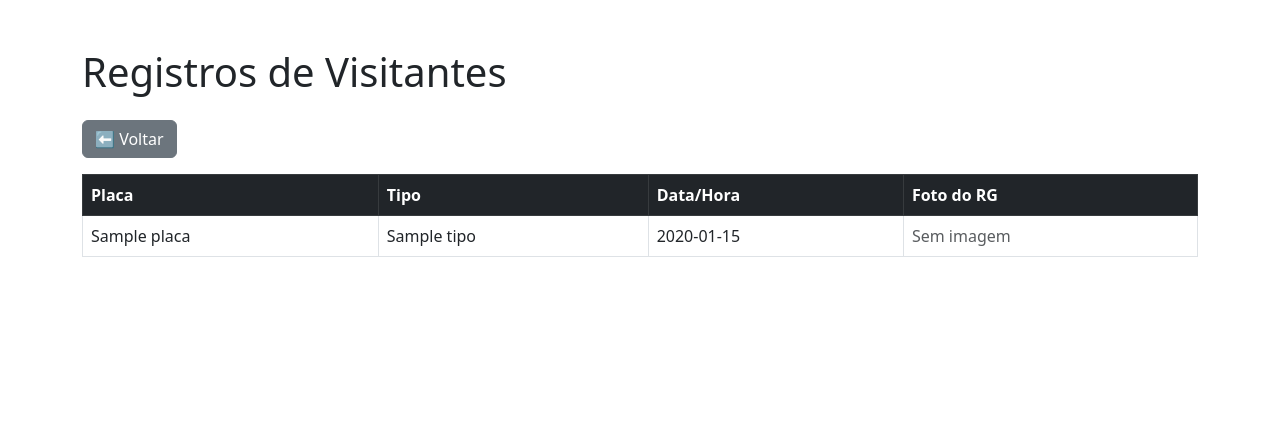
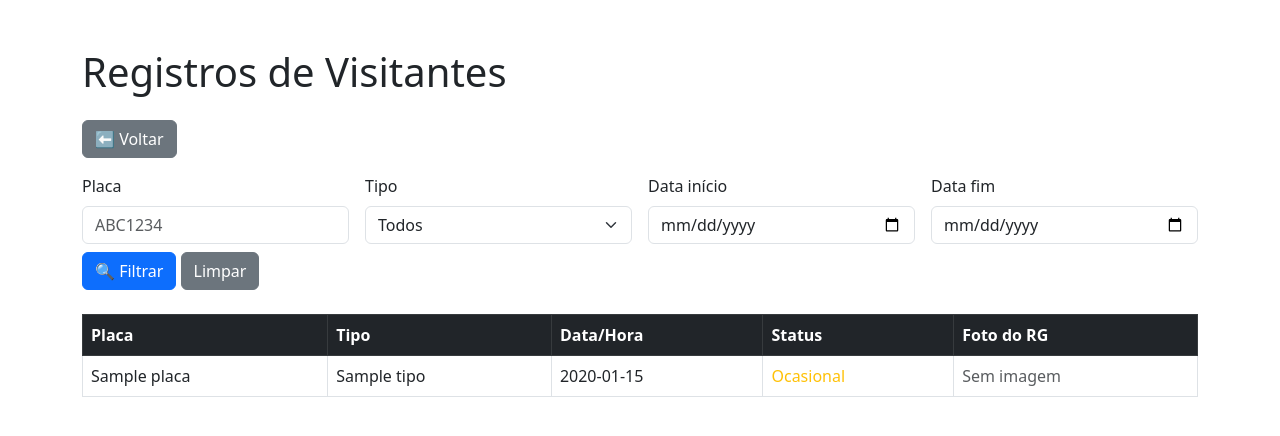
Before and after one commit to Eduardohmn/controle-acesso-condominio, a Flask app: template templates/registros.html in a window 1280 px wide. Shown: the top 436 px of the page. Run offline with Flask 3, Linux system fonts and the light colour scheme; the template is opened without the code that fills it: most values are stand-ins (such as "Sample title", 1, 10 or a date in 2020).

Commit message:
Atualizações: visitantes frequentes, filtros e registros

```diff
--- a/app.py
+++ b/app.py
@@ -1,6 +1,7 @@
 from flask import Flask, render_template, request, redirect, url_for, flash
 from recognizer.detector import capturar_imagem, detectar_placa
 from models.database import Session, Registro, Morador
+from models.database import VisitanteFrequente
 import datetime
 
 app = Flask(__name__)
@@ -50,12 +51,86 @@ def cadastrar_morador():
         return redirect(url_for('cadastrar_morador'))
 
     return render_template('cadastro.html')
-@app.route('/registros')
+from models.database import VisitanteFrequente
+
+@app.route('/registros', methods=['GET'])
 def listar_registros():
     session = Session()
-    registros = session.query(Registro).filter(Registro.morador_id == None).order_by(Registro.data_hora.desc()).all()
+    visitantes_frequentes = session.query(VisitanteFrequente).all()
+    frequentes_dict = {v.placa: v.descricao for v in visitantes_frequentes}
+
+    # Filtros (placa, tipo, datas)
+    placa = request.args.get('placa', '').upper()
+    tipo = request.args.get('tipo', '')
+    data_inicio = request.args.get('data_inicio', '')
+    data_fim = request.args.get('data_fim', '')
+
+    query = session.query(Registro).filter(Registro.morador_id == None)
+
+    if placa:
+        query = query.filter(Registro.placa.like(f'%{placa}%'))
+
+    if tipo in ['entrada', 'saida']:
+        query = query.filter(Registro.tipo == tipo)
+
+    if data_inicio:
+        query = query.filter(Registro.data_hora >= datetime.strptime(data_inicio, '%Y-%m-%d'))
+
+    if data_fim:
+        query = query.filter(Registro.data_hora <= datetime.strptime(data_fim, '%Y-%m-%d'))
+
+    registros = query.order_by(Registro.data_hora.desc()).all()
     session.close()
-    return render_template('registros.html', registros=registros)
+
+    return render_template('registros.html', registros=registros, frequentes=frequentes_dict)
+
+
+@app.route('/visitantes_frequentes', methods=['GET', 'POST'])
+def visitantes_frequentes():
+    session = Session()
+
+    if request.method == 'POST':
+        placa = request.form['placa'].upper().replace(" ", "").replace("-", "")
+        descricao = request.form['descricao']
+
+        if not session.query(VisitanteFrequente).filter_by(placa=placa).first():
+            novo = VisitanteFrequente(placa=placa, descricao=descricao)
+            session.add(novo)
+            session.commit()
+
+    lista = session.query(VisitanteFrequente).all()
+    session.close()
+
+    return render_template('visitantes_frequentes.html', lista=lista)
+
+@app.route('/remover_visitante_frequente/<int:id>', methods=['POST'])
+def remover_visitante_frequente(id):
+    session = Session()
+    visitante = session.query(VisitanteFrequente).get(id)
+    if visitante:
+        session.delete(visitante)
+        session.commit()
+    session.close()
+    return redirect(url_for('visitantes_frequentes'))
+
+
+
+@app.route('/apagar_ocasionais')
+def apagar_ocasionais():
+    session = Session()
+
+    # Lista de placas frequentes
+    placas_frequentes = [v.placa for v in session.query(VisitanteFrequente).all()]
+
+    # Deleta todos que não estão na lista de frequentes
+    session.query(Registro).filter(Registro.morador_id == None).filter(~Registro.placa.in_(placas_frequentes)).delete(synchronize_session=False)
+
+    session.commit()
+    session.close()
+
+    flash("Visitantes ocasionais apagados com sucesso!", "success")
+    return redirect(url_for('listar_registros'))
+
 
 if __name__ == '__main__':
     app.run(debug=True)
--- a/templates/index.html
+++ b/templates/index.html
@@ -15,6 +15,8 @@
 
         <!-- Novo botão para registros -->
     <a href="/registros" class="btn btn-outline-secondary">📄 Ver Registros de Visitantes</a>
+    <a href="/visitantes_frequentes" class="btn btn-outline-warning">Cadastrar Prestador de Serviço</a>
+
 
     {% if placas %}
         <h3 class="mt-5">Placas Detectadas:</h3>
--- a/templates/registros.html
+++ b/templates/registros.html
@@ -10,12 +10,42 @@
 
     <a href="/" class="btn btn-secondary mb-3">⬅ Voltar</a>
 
+    <!-- Formulário de Filtro -->
+    <form method="get" class="row g-3 mb-4">
+        <div class="col-md-3">
+            <label class="form-label">Placa</label>
+            <input type="text" name="placa" value="{{ request.args.get('placa', '') }}" class="form-control" placeholder="ABC1234">
+        </div>
+        <div class="col-md-3">
+            <label class="form-label">Tipo</label>
+            <select name="tipo" class="form-select">
+                <option value="">Todos</option>
+                <option value="entrada" {% if request.args.get('tipo') == 'entrada' %}selected{% endif %}>Entrada</option>
+                <option value="saida" {% if request.args.get('tipo') == 'saida' %}selected{% endif %}>Saída</option>
+            </select>
+        </div>
+        <div class="col-md-3">
+            <label class="form-label">Data início</label>
+            <input type="date" name="data_inicio" value="{{ request.args.get('data_inicio', '') }}" class="form-control">
+        </div>
+        <div class="col-md-3">
+            <label class="form-label">Data fim</label>
+            <input type="date" name="data_fim" value="{{ request.args.get('data_fim', '') }}" class="form-control">
+        </div>
+        <div class="col-12 mt-2">
+            <button type="submit" class="btn btn-primary">🔍 Filtrar</button>
+            <a href="/registros" class="btn btn-secondary">Limpar</a>
+        </div>
+    </form>
+
+    <!-- Tabela de Registros -->
     <table class="table table-bordered">
         <thead class="table-dark">
             <tr>
                 <th>Placa</th>
                 <th>Tipo</th>
                 <th>Data/Hora</th>
+                <th>Status</th>
                 <th>Foto do RG</th>
             </tr>
         </thead>
@@ -26,6 +56,13 @@
                 <td>{{ reg.tipo }}</td>
                 <td>{{ reg.data_hora.strftime('%d/%m/%Y %H:%M:%S') }}</td>
                 <td>
+                    {% if reg.placa in frequentes %}
+                        <span class="text-success">Frequente ({{ frequentes[reg.placa] }})</span>
+                    {% else %}
+                        <span class="text-warning">Ocasional</span>
+                    {% endif %}
+                </td>
+                <td>
                     {% if reg.imagem_rg %}
                         <img src="{{ url_for('static', filename=reg.imagem_rg.split('static/')[1]) }}" width="180">
                     {% else %}
@@ -35,6 +72,7 @@
             </tr>
             {% endfor %}
         </tbody>
+
     </table>
 </body>
 </html>
```
Also changed, not shown: models/database.py (+8 -0 lines), templates/visitantes_frequentes.html (added, +41 -0 lines).
